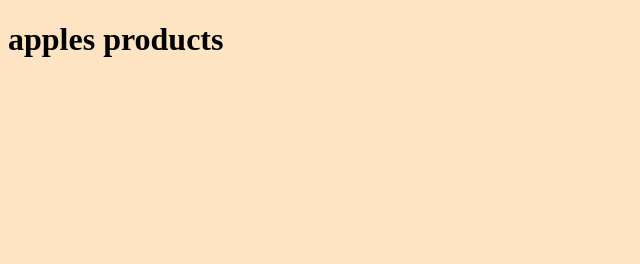
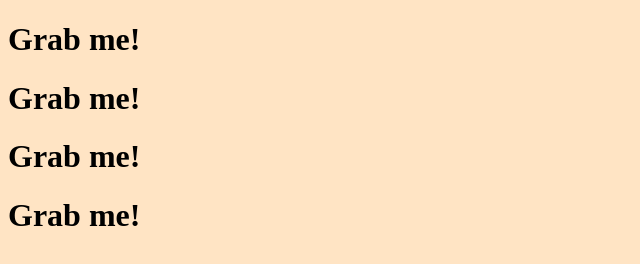
Before and after one commit to danawls/learn_programing_with_jooni, a plain HTML site: page frontend/index.html in a window 1280 px wide. Shown: the whole page, without its empty margins (0-640 px from the left). Drawn offline with Linux system fonts and the light colour scheme.

Commit message:
getelementby~~
and queryselecter

```diff
--- a/frontend/index.html
+++ b/frontend/index.html
@@ -7,7 +7,10 @@
     <link rel="icon" href="images/main_icon copy 2.png">
 </head>
 <body>
-    <h1 id="title">Grab me!</h1>
+   <h1 class="hello">Grab me!</h1>
+   <h1 class="hello">Grab me!</h1>
+   <h1 class="hello">Grab me!</h1>
+   <h1 class="hello">Grab me!</h1>
     <script src="javascripts/click_button.js"></script>
 </body>
 </html>
--- a/frontend/javascripts/click_button.js
+++ b/frontend/javascripts/click_button.js
@@ -1,2 +1,4 @@
-document.title = "mm"
-title.innerText = "apples products"
+const title = document.querySelector(".hello .hello");
+
+title.innerText = "hello babe@!"
+console.log(title);
```
Also changed, not shown: 2 other files.
